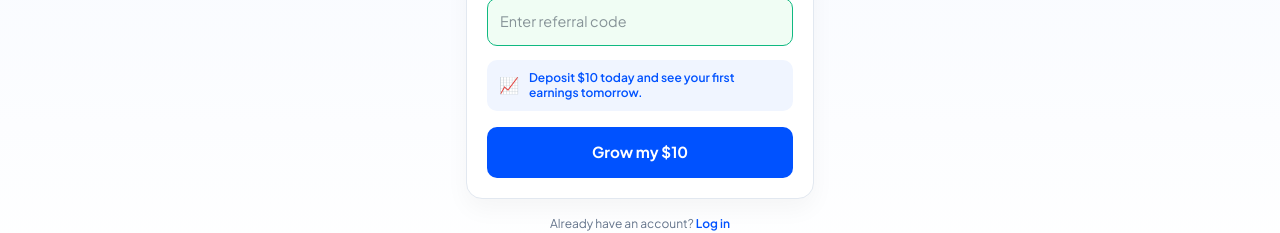
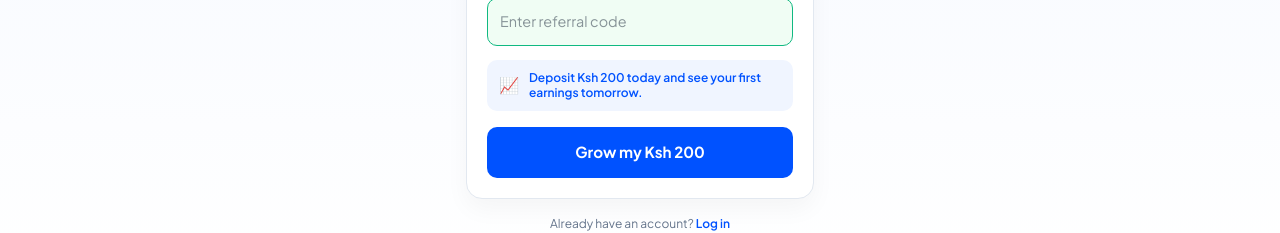
Before and after one commit to 888Greys/smartin, a Next.js app: page /register in a window 1280 px wide. Shown: the part 514-747 px from the top of the page. Built offline with nearby package versions, Linux system fonts and the light colour scheme.

Commit message:
Update to Ksh 200, add lion logo on OTP page

```diff
--- a/src/app/register/page.tsx
+++ b/src/app/register/page.tsx
@@ -233,13 +233,13 @@ function RegisterContent() {
 
                             <div style={{ background: '#f0f5ff', padding: '10px 12px', borderRadius: '10px', marginBottom: '16px', display: 'flex', alignItems: 'center', gap: '10px' }}>
                                 <span style={{ fontSize: '1rem' }}>📈</span>
-                                <span style={{ fontSize: '0.75rem', color: '#0052ff', fontWeight: 600, lineHeight: 1.3 }}>Deposit $10 today and see your first earnings tomorrow.</span>
+                                <span style={{ fontSize: '0.75rem', color: '#0052ff', fontWeight: 600, lineHeight: 1.3 }}>Deposit Ksh 200 today and see your first earnings tomorrow.</span>
                             </div>
 
                             {error && <p style={{ color: '#dc2626', fontSize: '0.75rem', marginBottom: '12px' }}>{error}</p>}
 
                             <button type="submit" disabled={isLoading} style={{ width: '100%', padding: '14px', background: '#0052ff', color: 'white', border: 'none', borderRadius: '10px', fontSize: '0.95rem', fontWeight: 700, cursor: 'pointer', opacity: isLoading ? 0.8 : 1 }}>
-                                {isLoading ? "Sending code..." : "Grow my $10"}
+                                {isLoading ? "Sending code..." : "Grow my Ksh 200"}
                             </button>
                         </form>
                     </div>
@@ -249,6 +249,7 @@ function RegisterContent() {
 
         return (
             <>
+                <img src="/lion.png" alt="SmartInvest" style={{ height: '50px', marginBottom: '20px' }} />
                 <h1 style={{ fontSize: '1.4rem', fontWeight: 800, marginBottom: '8px', letterSpacing: '-0.3px' }}>Check your email</h1>
                 <p style={{ fontSize: '0.85rem', color: '#64748b', marginBottom: '20px', lineHeight: 1.4 }}>We sent a code to <strong style={{ color: '#1e293b' }}>{email}</strong></p>
                 <div style={{ background: 'white', padding: '20px', borderRadius: '16px', boxShadow: '0 10px 25px rgba(0,0,0,0.04)', border: '1px solid #e2e8f0', textAlign: 'left' }}>
```
